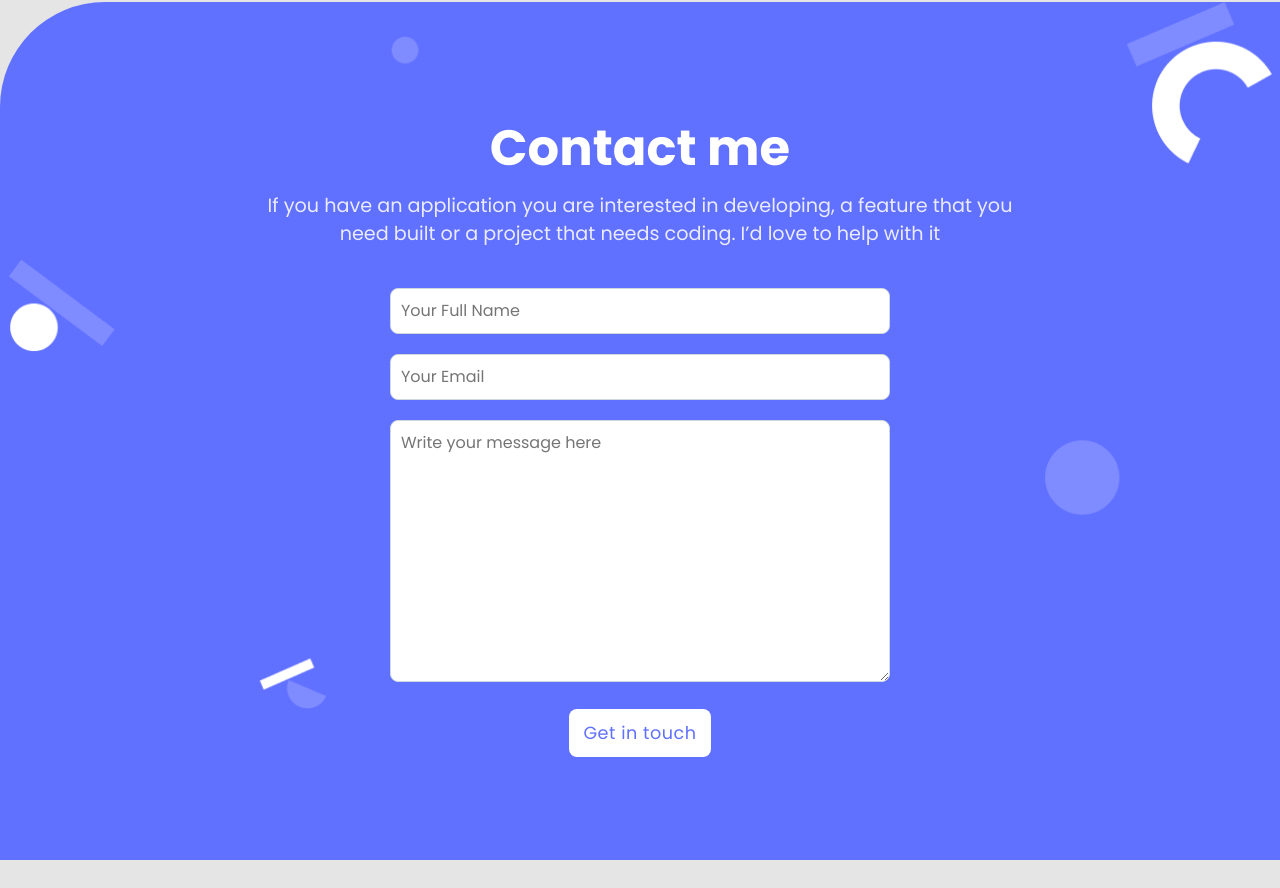
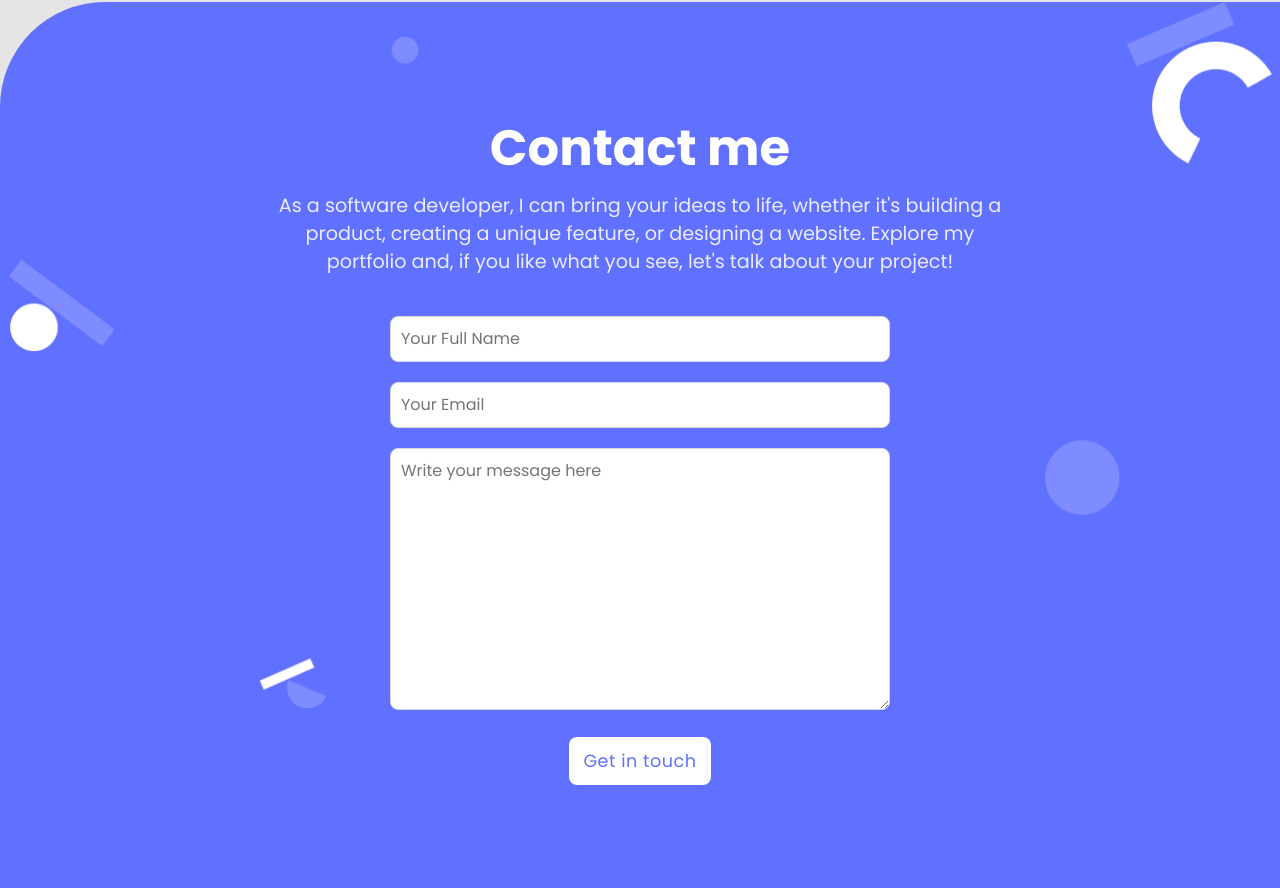
Before and after one commit to yayaismaail/portfolio, a website: page about-me/index.html in a window 1280 px wide. Shown: the part 3360-4248 px from the top of the page. Before the commit the page ends 4220 px from the top, so only its background shows below. Drawn offline with Linux system fonts and the light colour scheme.

Commit message:
Add Header and Bio

```diff
--- a/about-me/index.html
+++ b/about-me/index.html
@@ -160,9 +160,9 @@
                 <div class="contact">
                     <h4 class="contact-me">Contact me</h4>
                     <p class="contact-info">
-                        If you have an application you are interested in developing,
-                         a feature that you need built or a project that needs coding.
-                         I’d love to help with it
+                        As a software developer, I can bring your ideas to life, whether it's building a product, creating a unique feature, or designing a website.
+                        Explore my portfolio and, if you like what you see,
+                        let's talk about your project!
                     </p>
                     <form class="form" id="form" action="https://formspree.io/f/mdovbonp" method="post">
                         <label for="fullname">
```
